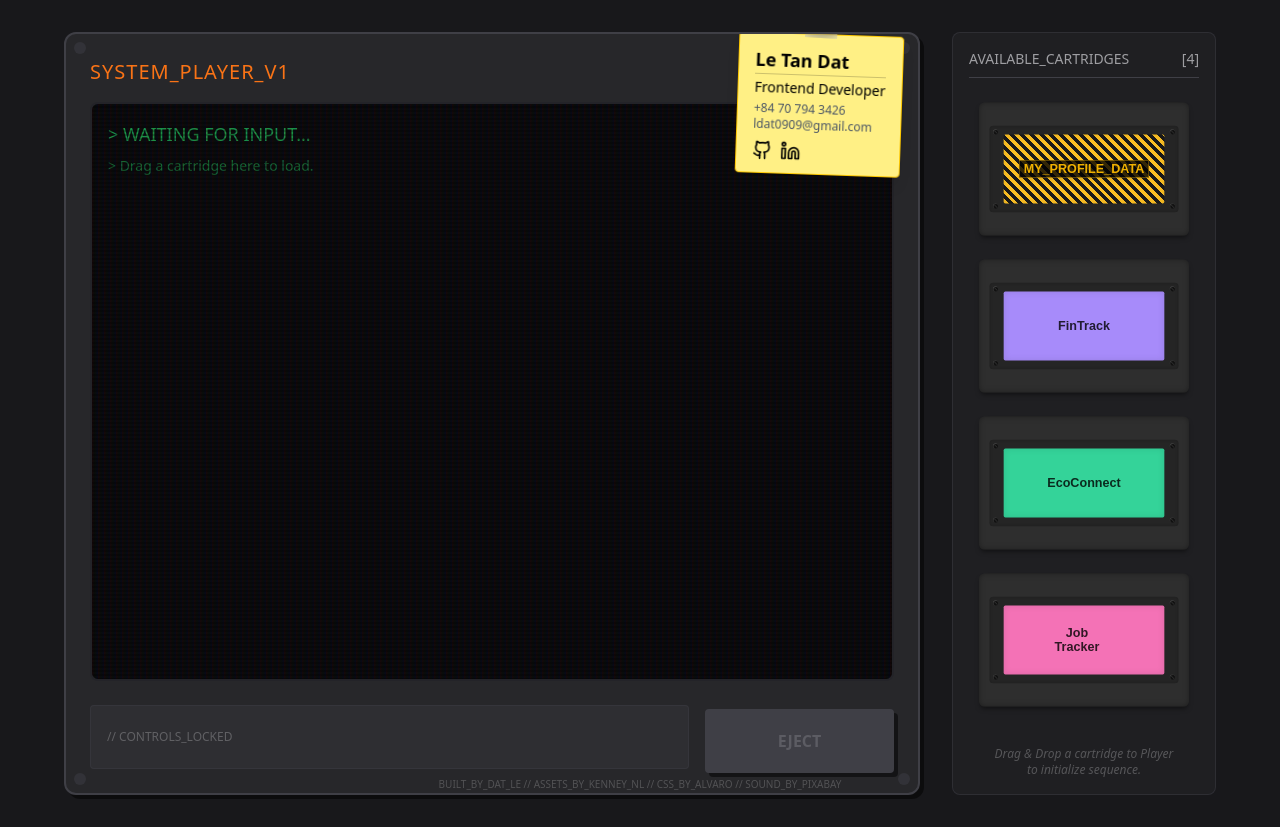
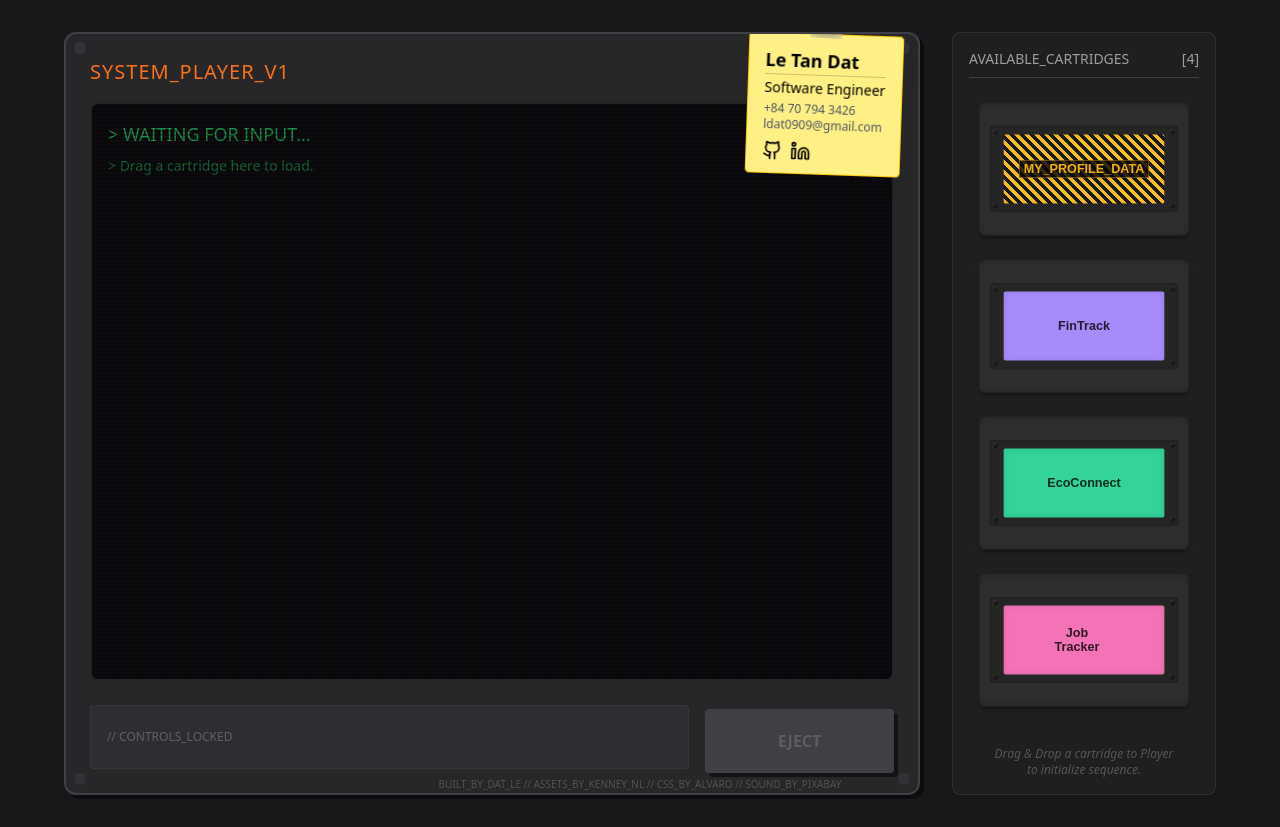
Before and after one commit to datle04/my-portfolio, a Next.js app: page / in a window 1280 px wide. Built offline with nearby package versions, Linux system fonts and the light colour scheme.

Commit message:
Update stickers

```diff
--- a/components/identity-sticker.tsx
+++ b/components/identity-sticker.tsx
@@ -7,7 +7,7 @@ export default function IdentitySticker() {
 
       <div className="bg-yellow-200 text-black px-4 py-3 rounded shadow-lg border border-yellow-400 font-handwriting text-sm leading-tight">
         <h3 className="font-bold text-lg border-b border-black/20 mb-1">Le Tan Dat</h3>
-        <p>Frontend Developer</p>
+        <p>Software Engineer</p>
         <p className="text-xs text-gray-600 mt-1">+84 70 794 3426</p>
         <p className="text-xs text-gray-600">ldat0909@gmail.com</p>
 
```
